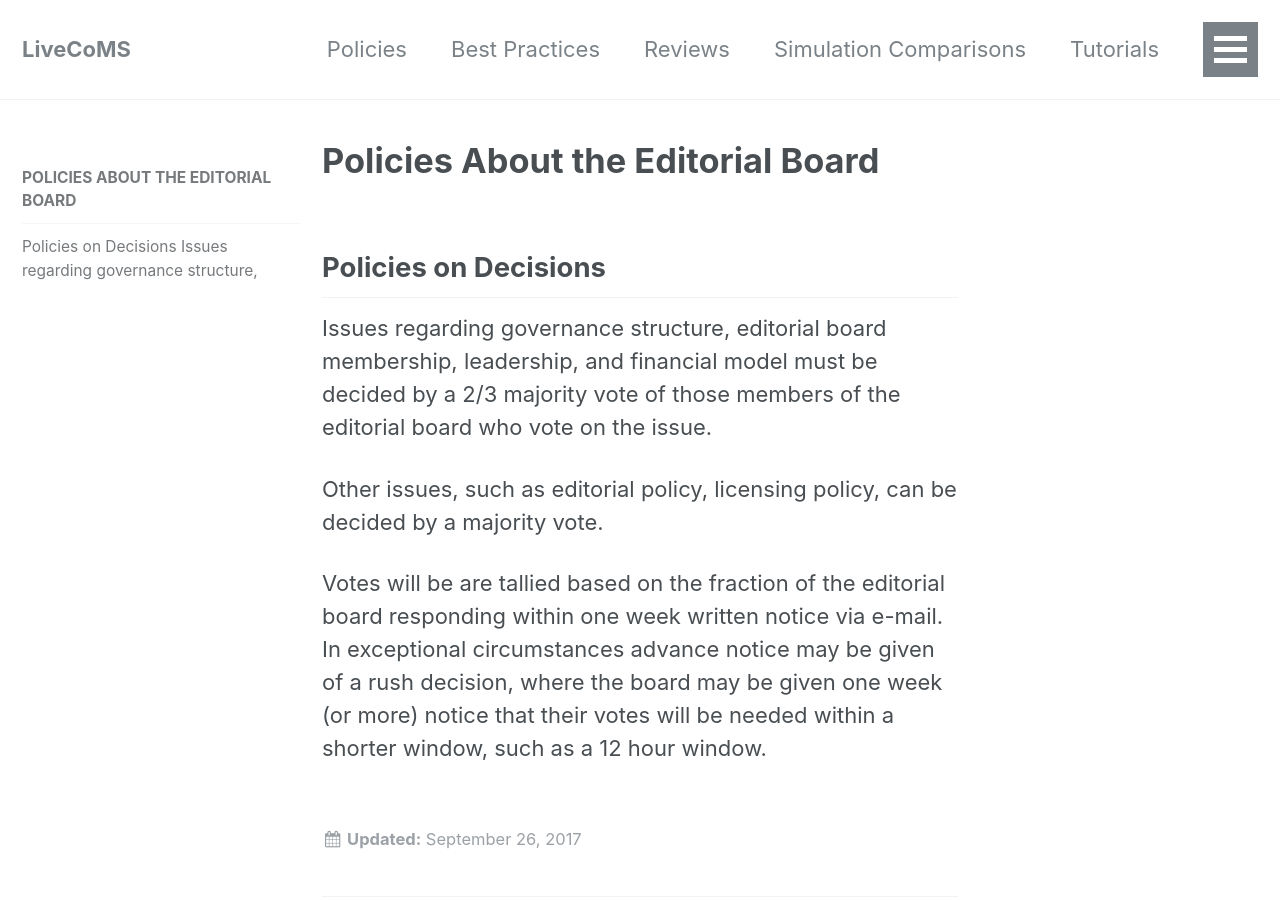
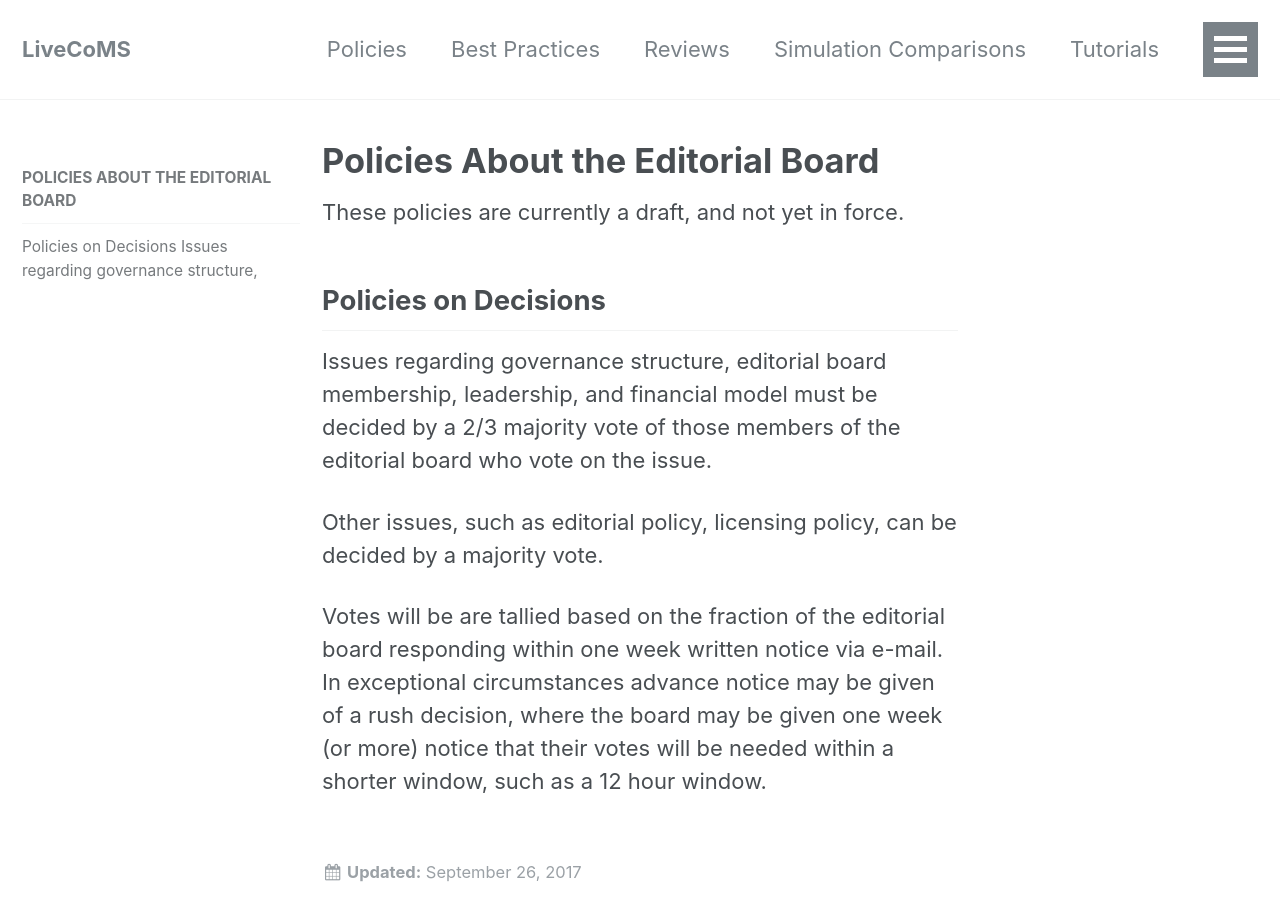
Before and after one commit to livecomsjournal/livecomsjournal.github.io, a Jekyll site: the page built from _policies/08_editorial_board.md, in a window 1280 px wide and 900 px high. Built offline with Jekyll 4.4.1, drawn with Linux system fonts in a browser that asks for light colours.

Commit message:
Re-add still a draft

```diff
--- a/_policies/08_editorial_board.md
+++ b/_policies/08_editorial_board.md
@@ -6,6 +6,8 @@ title: Policies About the Editorial Board
 excerpt: A draft of the policies of the editorial board.
 permalink: /editorial_board/
 ---
+
+These policies are currently a draft, and not yet in force.
 
 ## Policies on Decisions
 Issues regarding governance structure, editorial board membership, leadership, and financial model must be decided by a 2/3 majority vote of those members of the editorial board
```
